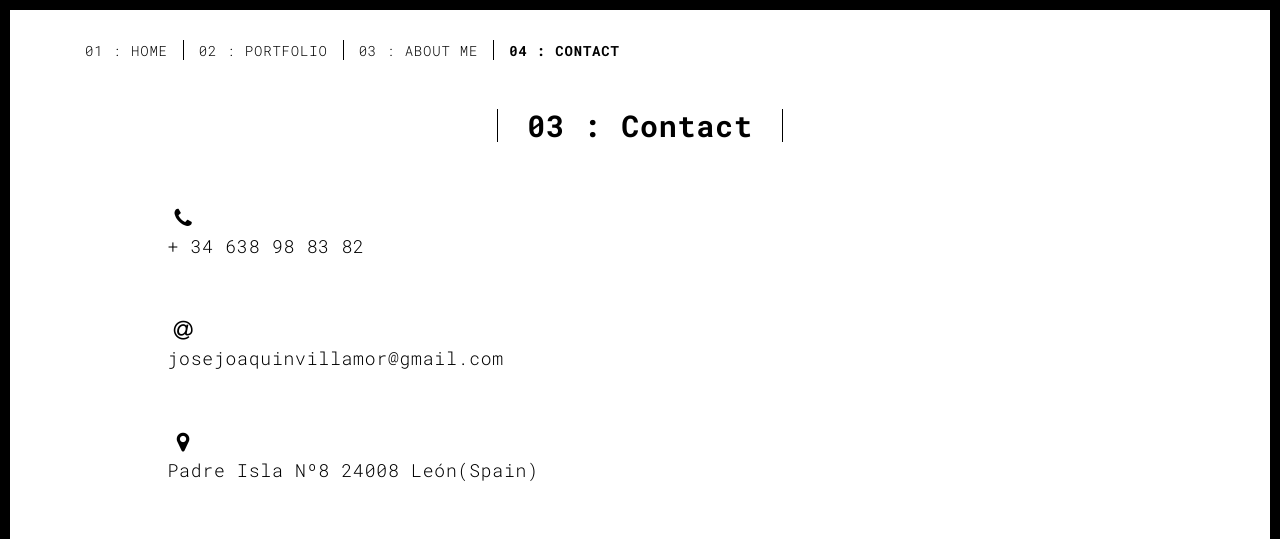
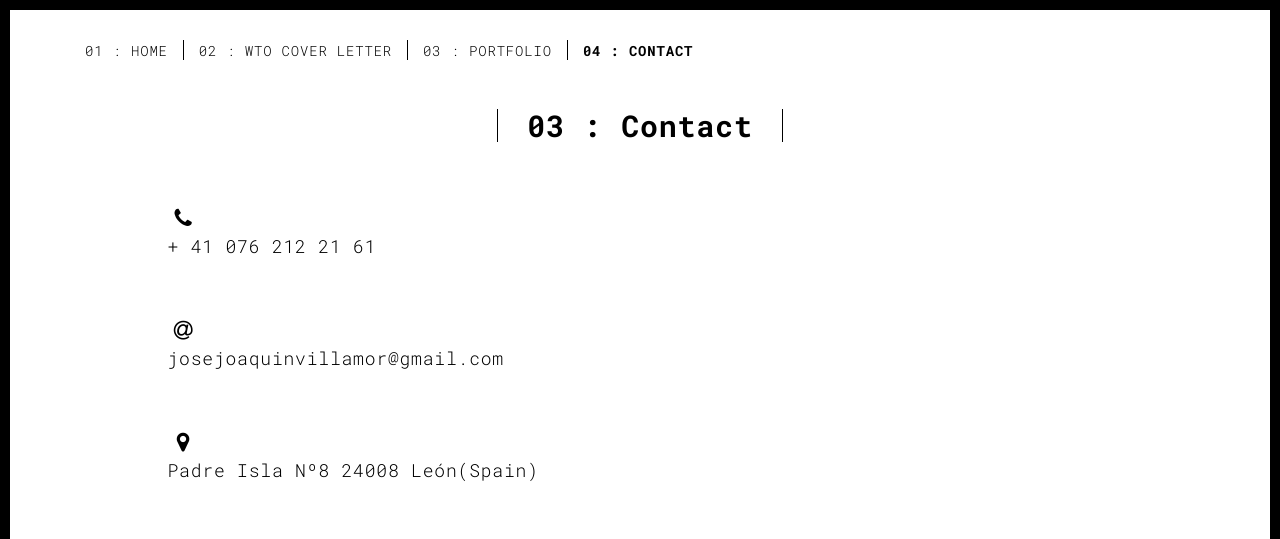
Before and after one commit to Jose-Villamor/legacy-portfolio-website, a plain HTML site: page contact.html in a window 1280 px wide. Shown: the top 539 px of the page. Drawn offline with Linux system fonts and the light colour scheme.

Commit message:
Update contact.html

```diff
--- a/contact.html
+++ b/contact.html
@@ -38,8 +38,8 @@
       <div class="collapse navbar-collapse" id="navbar-collapse">
         <ul class="nav navbar-nav ">
           <li><a href="./index.html" title="">01 : HOME</a></li>
-          <li><a href="./portfolio.html" title="">02 : PORTFOLIO</a></li>
-          <li><a href="./about.html" title="">03 : ABOUT ME</a></li>
+          <li><a href="./portfolio.html" title="">02 : WTO COVER LETTER</a></li>
+          <li><a href="./about.html" title="">03 : PORTFOLIO</a></li>
           <li><a href="./contact.html" title="">04 : CONTACT</a></li>
         </ul>
       </div>
@@ -67,7 +67,7 @@
                           <span style="font-size: 200%" class="fa-icon">
                             <i class="fa fa-phone" aria-hidden="true"></i>
                           </span>
-                          <p style="font-size:18px"> + 34 638 98 83 82</p>
+                          <p style="font-size:18px"> + 41 076 212 21 61</p>
                         </li>
 
                         <p>&nbsp;</p>
```
